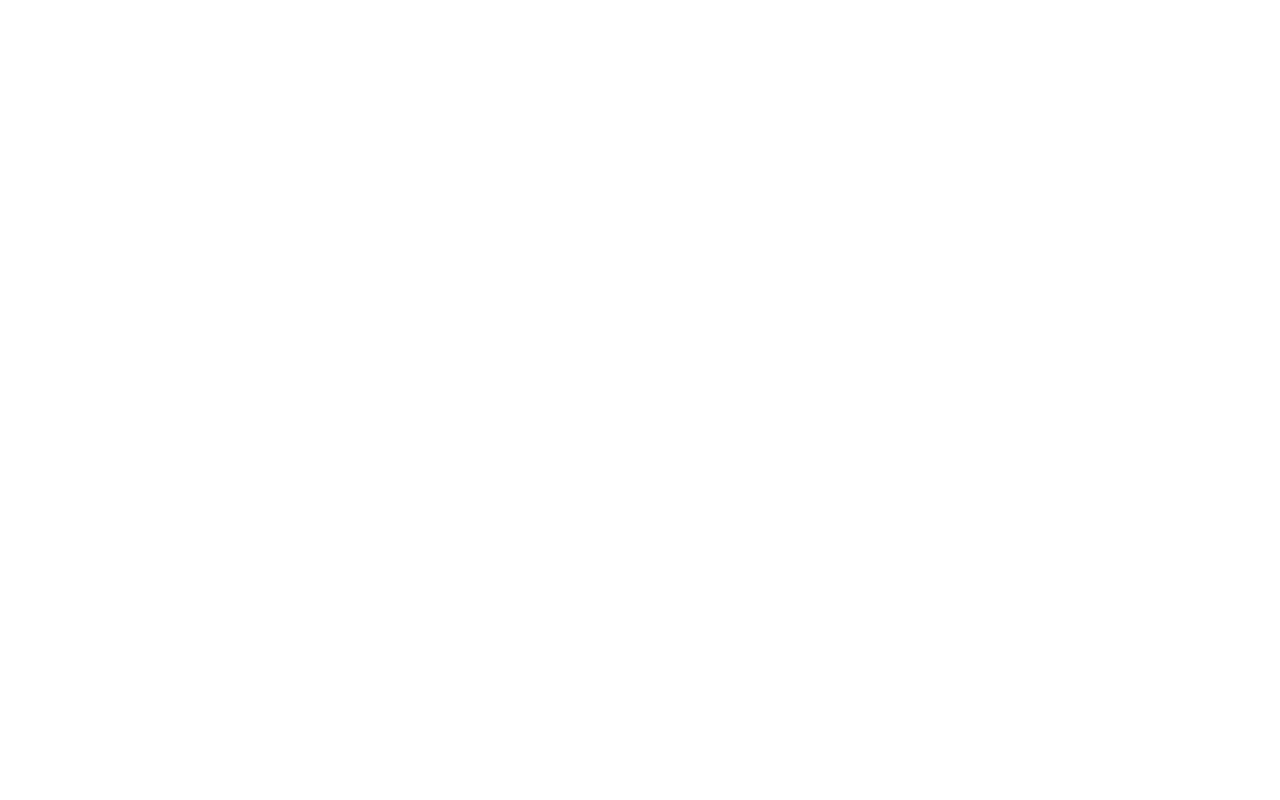
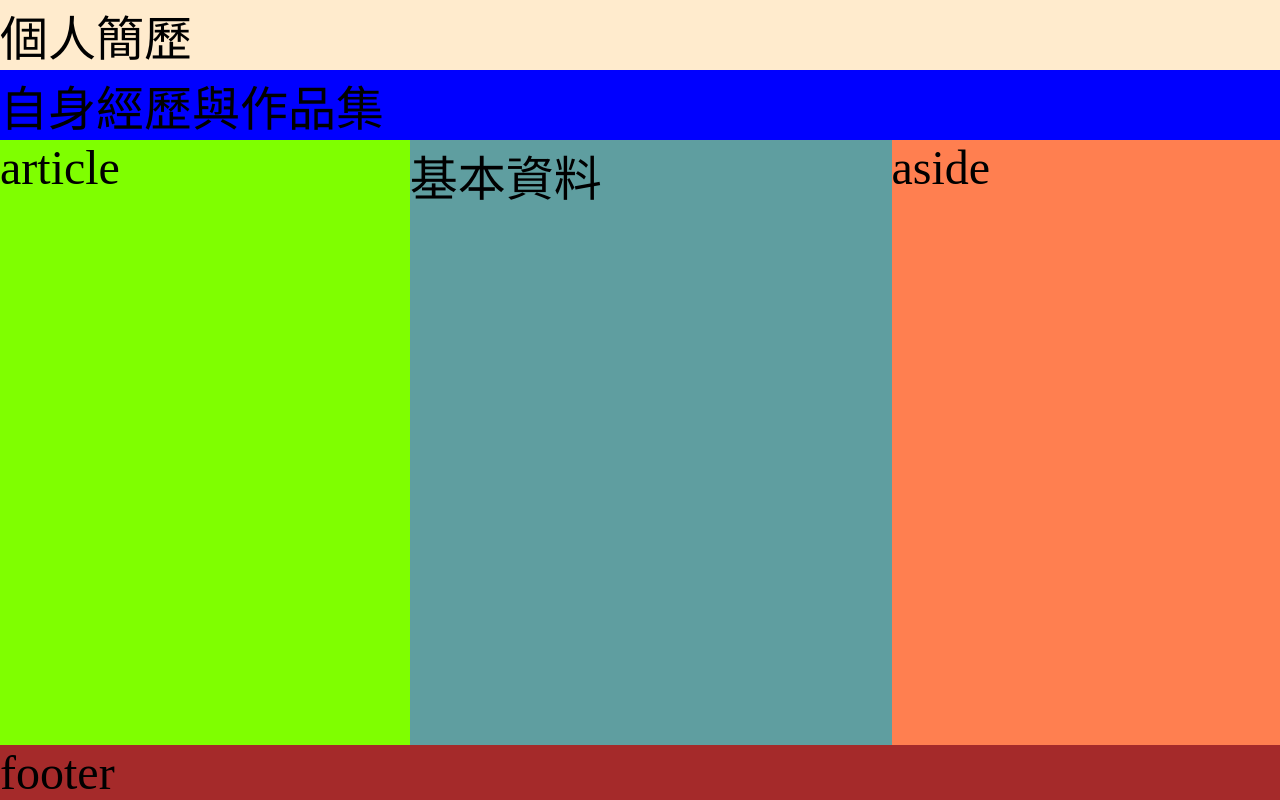
Before and after one commit to Feng-10102110/Exercise, a plain HTML site: page Exercise_06/index.html in a window 1280 px wide. Drawn offline with Linux system fonts and the light colour scheme.

Commit message:
EX7錄入

```diff
--- a/Exercise_06/index.html
+++ b/Exercise_06/index.html
@@ -1,12 +1,67 @@
 <!DOCTYPE html>
-<html lang="en">
+<html lang="zh-Hand-TW">
+
 <head>
     <meta charset="UTF-8">
     <meta http-equiv="X-UA-Compatible" content="IE=edge">
     <meta name="viewport" content="width=device-width, initial-scale=1.0">
-    <title>Document</title>
+    <title>個人簡介</title>
+    <style>
+        body {
+            display: flex;
+            flex-direction: column;
+            min-height: 100vh;
+            margin: 0;
+            font-size: 3rem;
+        }
+
+        header {
+            background-color: blanchedalmond;
+        }
+
+        section {
+            background-color: cadetblue;
+            flex-grow: 1;
+            order: 1;
+        }
+
+        nav {
+            background-color: blue;
+        }
+
+        article {
+            background-color: chartreuse;
+            flex-grow: 1;
+            order: 0;
+        }
+
+        aside {
+            background-color: coral;
+            flex-grow: 1;
+            order: 2;
+        }
+
+        footer {
+            background-color: brown;
+        }
+
+        .content {
+            flex-grow: 1;
+            display: flex;
+            flex-direction: row;
+        }
+    </style>
 </head>
+
 <body>
+    <header>個人簡歷</header>
+    <nav>自身經歷與作品集</nav>
+    <div class="content">
+        <section>基本資料</section>
+        <article>article</article>
+        <aside>aside</aside>
+    </div>
+    <footer>footer</footer>
+</body>
 
-</body>
 </html>
```
Also changed, not shown: Exercise_07/index.html (added, +24 -0 lines), Exercise_08/index.html (added).
